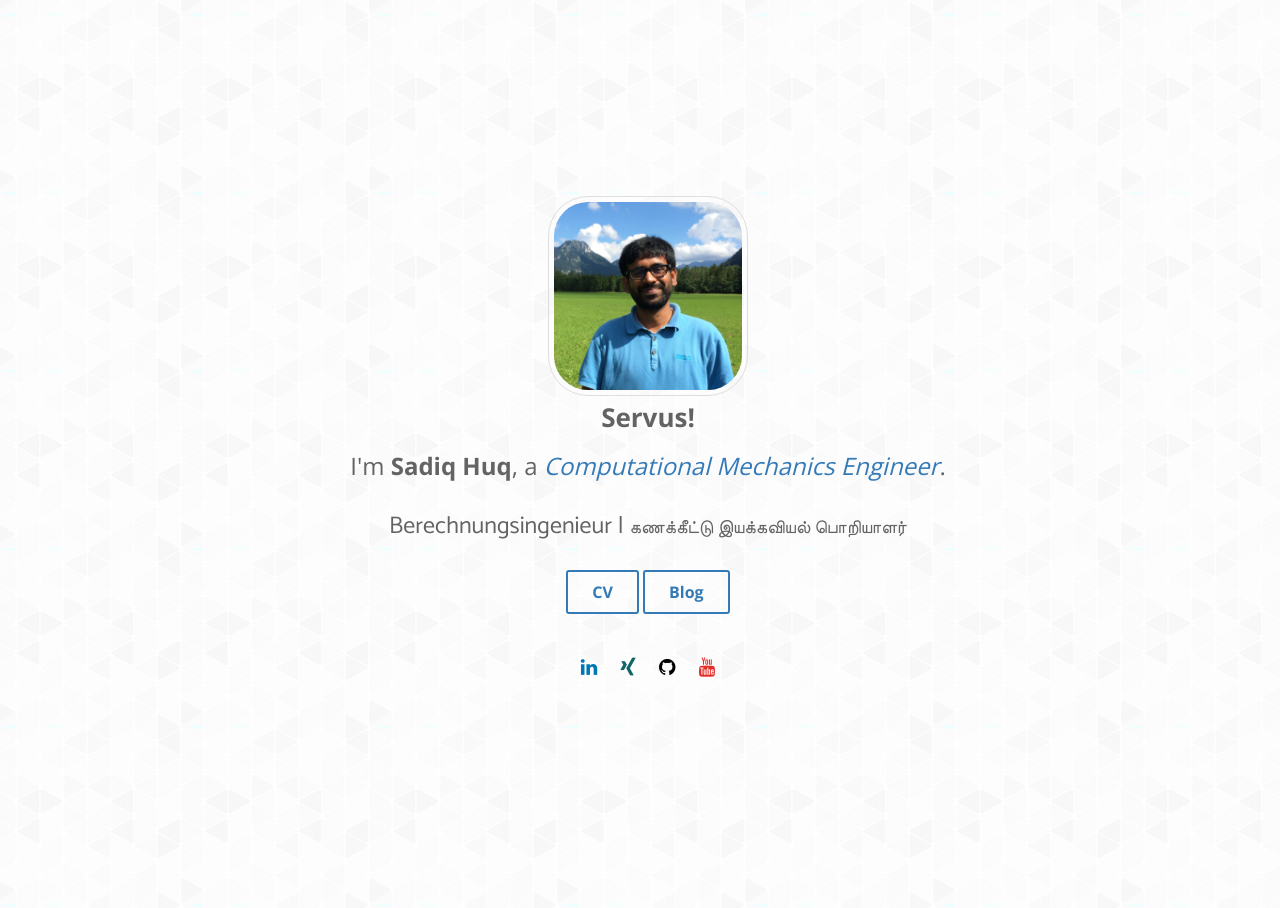
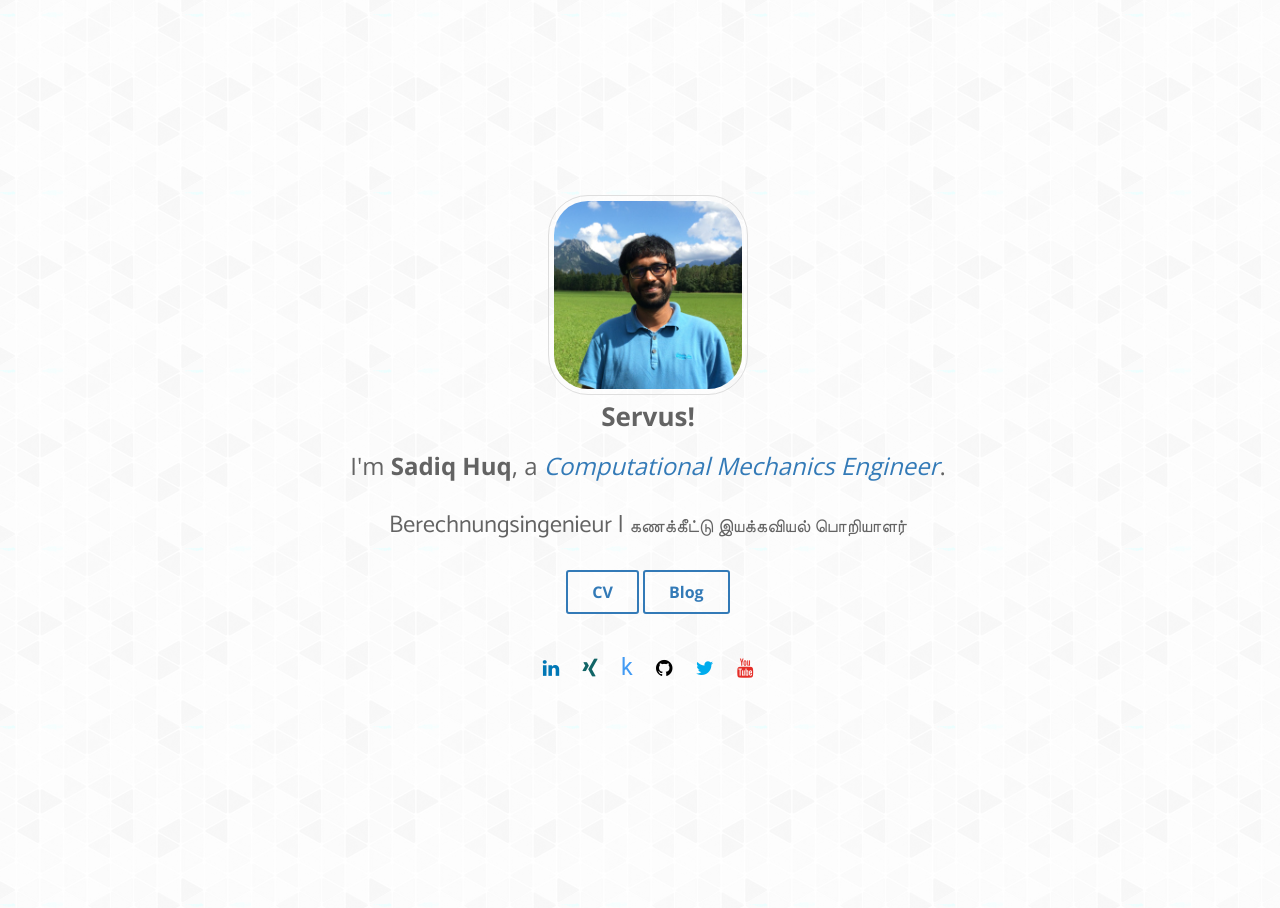
Before and after one commit to sadiqhuq/sadiqhuq.github.io, a Jekyll site: the page built from index.html, in a window 1280 px wide. Built offline with Jekyll 4.4.1, drawn with Linux system fonts in a browser that asks for light colours; nearby versions of some CDN libraries.

Commit message:
add kaggle

```diff
--- a/_config.yml
+++ b/_config.yml
@@ -50,8 +50,8 @@ author:
 # email     :
 # url       :
   github    : http://github.com/sadiqhuq
-# twitter   : http://twitter.com/
-# facebook  : http://facebook.com/
+  twitter   : http://twitter.com/comflics
+  kaggle    : http://kaggle.com/sadiqhuq
   linkedin  : http://linkedin.com/in/sadiqhuq
   xing      : https://www.xing.com/profile/Sadiq_Huq
   youtube   : https://www.youtube.com/user/comflics/videos
--- a/_includes/social.html
+++ b/_includes/social.html
@@ -11,7 +11,9 @@
 <ul class="social">
 <li><a href="{{ site.author.linkedin }}" title="LinkedIn" target="_blank"><i class="fa fa-linkedin" style="color:#0077B5;"></i></a></li>
 <li><a href="{{ site.author.xing }}" title="Xing" target="_blank"><i class="fa fa-xing" style="color:#126567;"></i></a></li>
+<li><a href="{{ site.author.kaggle }}" title="Kaggle" target="_blank"><i class="fa fa-kaggle-font" style="color:black;"></i></a></li>
 <li><a href="{{ site.author.github }}" title="GitHub" target="_blank"><i class="fa fa-github" style="color:black;"></i></a></li>
+<li><a href="{{ site.author.twitter }}" title="twitter" target="_blank"><i class="fa fa-twitter" style="color:#00aced;"></i></a></li>
 <li><a href="{{ site.author.youtube }}" title="YouTube" target="_blank"><i class="fa fa-youtube" style="color:#e52d27;"></i></a></li>
 <!--
 <li><a href="{{ site.author.stackoverflow }}" target="_blank"><i class="fa fa-stack-overflow" style="color:orange;"></i></a></li>
--- /dev/null
+++ b/_scss/_minor.scss
@@ -0,0 +1,10 @@
+/*=====================================
+=            Minor Quick Fixes        =
+=====================================*/
+
+.fa-kaggle-font:before {
+  font-family: roboto;
+  color: #429bf4;
+  font-size: 1.2em;
+  content: "k";
+}
--- a/_scss/main.scss
+++ b/_scss/main.scss
@@ -18,3 +18,6 @@
 /* @import "icons"; */
 // @import "syntax";
 @import "gruvbox";
+
+// Minor Quick Fixes
+@import "minor";
```
